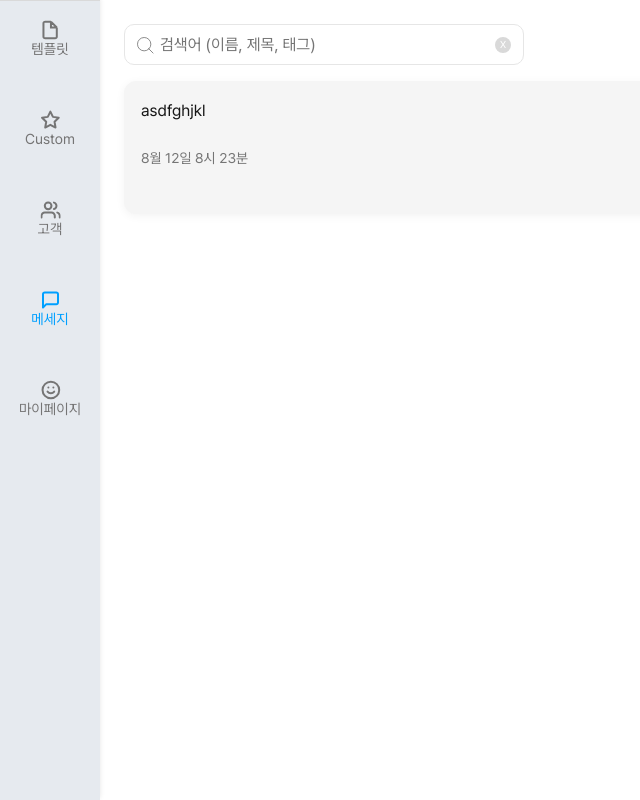
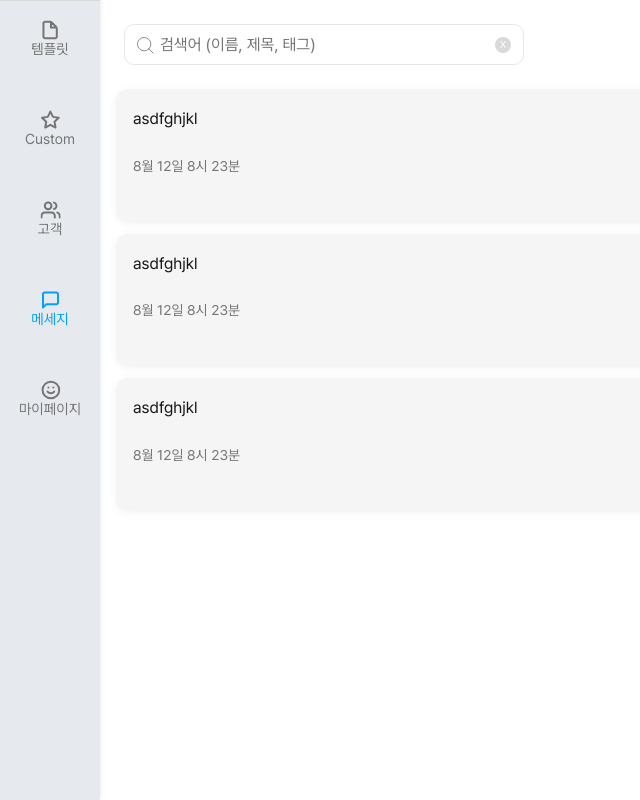
Before and after one commit to yulmam/ssenbi, a Next.js app: page /message in a window 1280 px wide. Shown: the whole page, without its empty margins (0-640 px from the left). Built offline with nearby package versions, Linux system fonts and the light colour scheme.

Commit message:
style : component width

```diff
--- a/src/app/(pages)/message/page.tsx
+++ b/src/app/(pages)/message/page.tsx
@@ -21,6 +21,7 @@ export default function MessagePage() {
           onChange={handleSearchChange}
           placeholder="검색어 (이름, 제목, 태그)"
         />
+      </div>
 
       {/* todo : tag List */}
 
@@ -32,7 +33,22 @@ export default function MessagePage() {
           customers={[]}
           created_at="8월 12일 8시 23분"
         />
-        </div>
+
+        <MessageCard
+          title="TEST"
+          content="asdfghjkl"
+          tags={[]}
+          customers={[]}
+          created_at="8월 12일 8시 23분"
+        />
+
+        <MessageCard
+          title="TEST"
+          content="asdfghjkl"
+          tags={[]}
+          customers={[]}
+          created_at="8월 12일 8시 23분"
+        />
       </div>
     </div>
   );
--- a/src/app/components/common/card/ContentCard.css
+++ b/src/app/components/common/card/ContentCard.css
@@ -2,6 +2,7 @@
   display: flex;
   justify-content: flex-start;
   align-items: flex-start;
+  flex-direction: column;
   border: 1px solid #f5f5f5;
   border-radius: 12px;
   padding: 16px;
@@ -10,7 +11,7 @@
   transition: box-shadow 0.2s ease;
   max-width: 100%;
   gap: 12px;
-  margin: 12px;
+  margin: 12px 24px 12px 12px;
   cursor: pointer;
 }
 
--- a/src/app/components/common/card/MessageCard.css
+++ b/src/app/components/common/card/MessageCard.css
@@ -9,8 +9,9 @@
   background-color: var(--gray-100);
   box-shadow: 0 2px 10px rgba(0, 0, 0, 0.05);
   transition: box-shadow 0.2s ease;
-  max-width: calc(100% - 16px);
+  max-width: 100%;
   gap: 12px;
+  margin: 12px 16px;
   cursor: pointer;
 }
 
--- a/src/app/styles/globals.css
+++ b/src/app/styles/globals.css
@@ -193,12 +193,14 @@ a {
 
 .page-container {
   width: var(--divWidth);
+  max-width: var(--divWidth);
   margin-left: 100px;
 }
 
 @media (max-width: 480px) {
   .page-container {
     width: 100vw;
+    max-width: 100vw;
     margin: 0;
   }
 }
```
Lines whose indentation alone changed are shown as unchanged.
